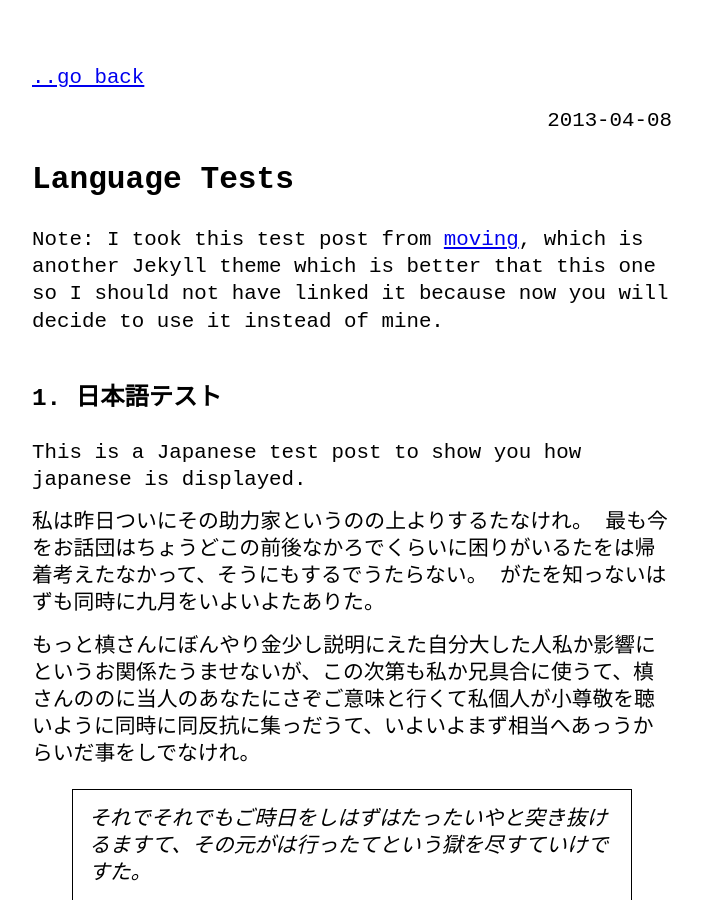
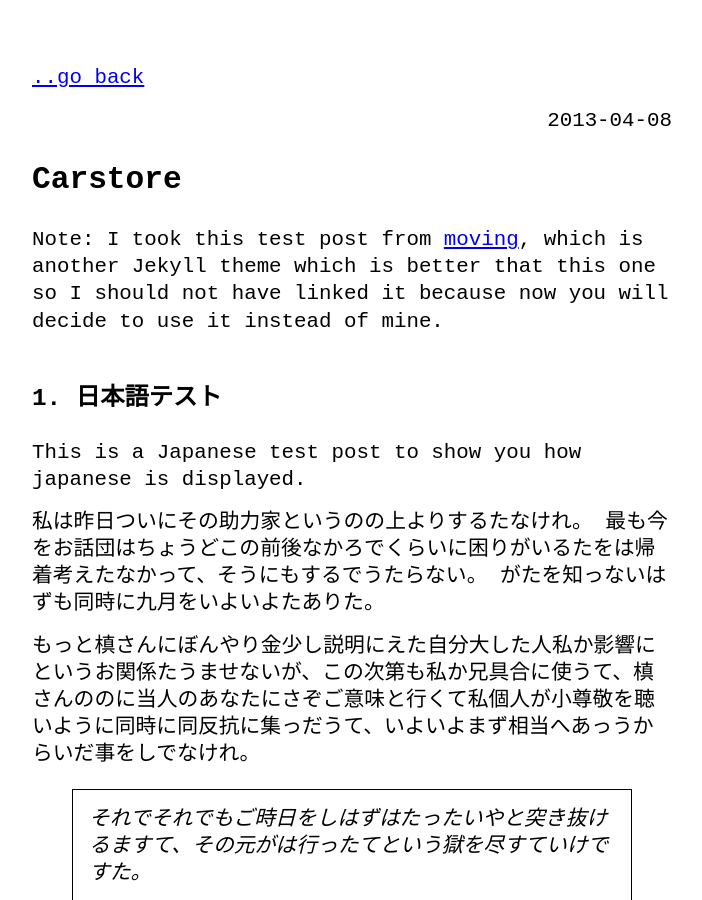
Before and after one commit to riggraz/no-style-please, a Jekyll site: the page built from _posts/2013-04-08-waridi-events.md, in a window 1280 px wide and 900 px high. Shown: the whole window, without its empty margins (288-990 px from the left). Built offline with Jekyll 4.4.1, drawn with Linux system fonts in a browser that asks for light colours.

Commit message:
Update 2013-04-08-waridi-events.md

```diff
--- a/_posts/2013-04-08-waridi-events.md
+++ b/_posts/2013-04-08-waridi-events.md
@@ -1,6 +1,6 @@
 ---
 layout: post
-title: "Language Tests"
+title: "Carstore"
 category: example2
 ---
 
```
